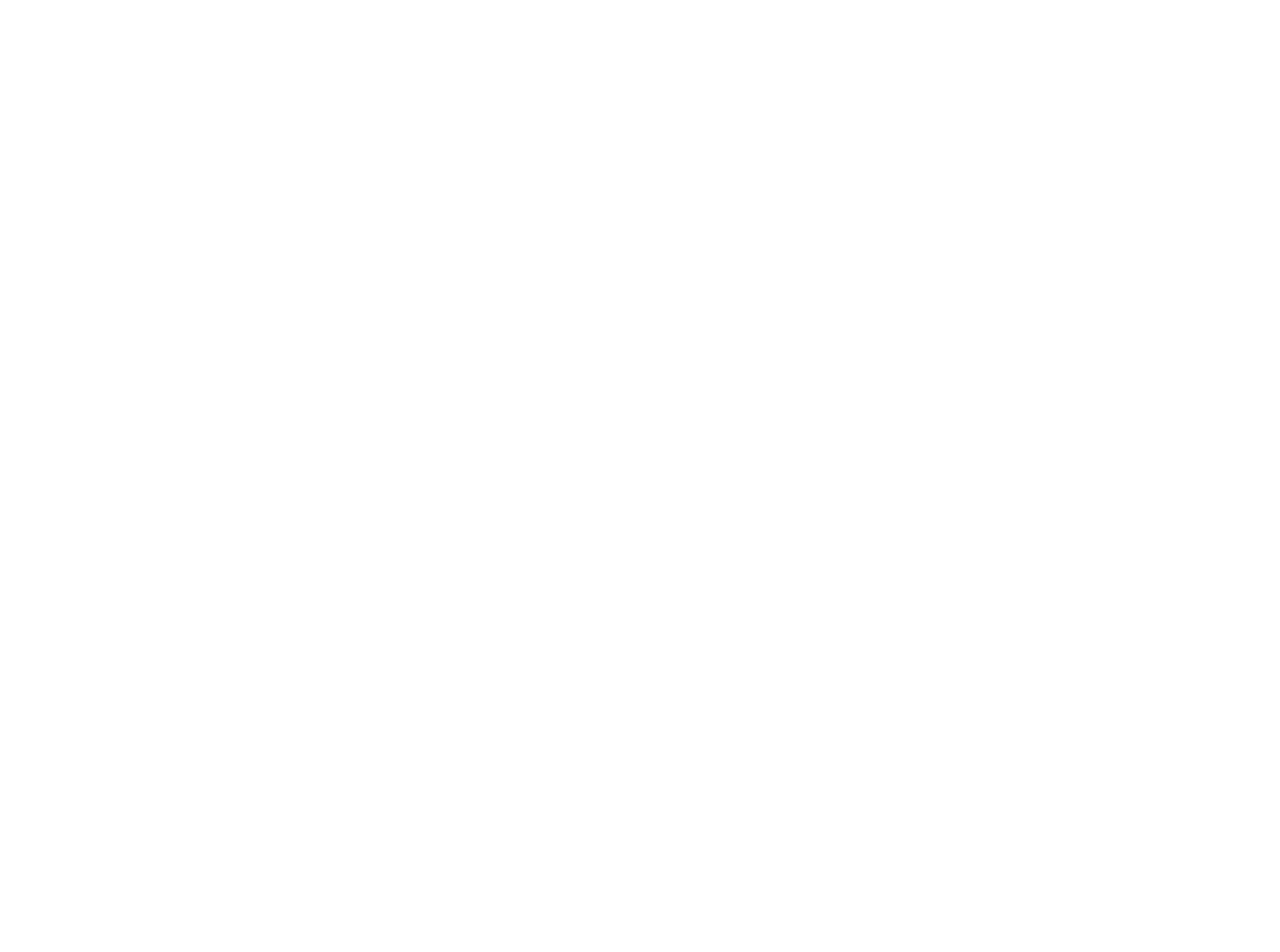
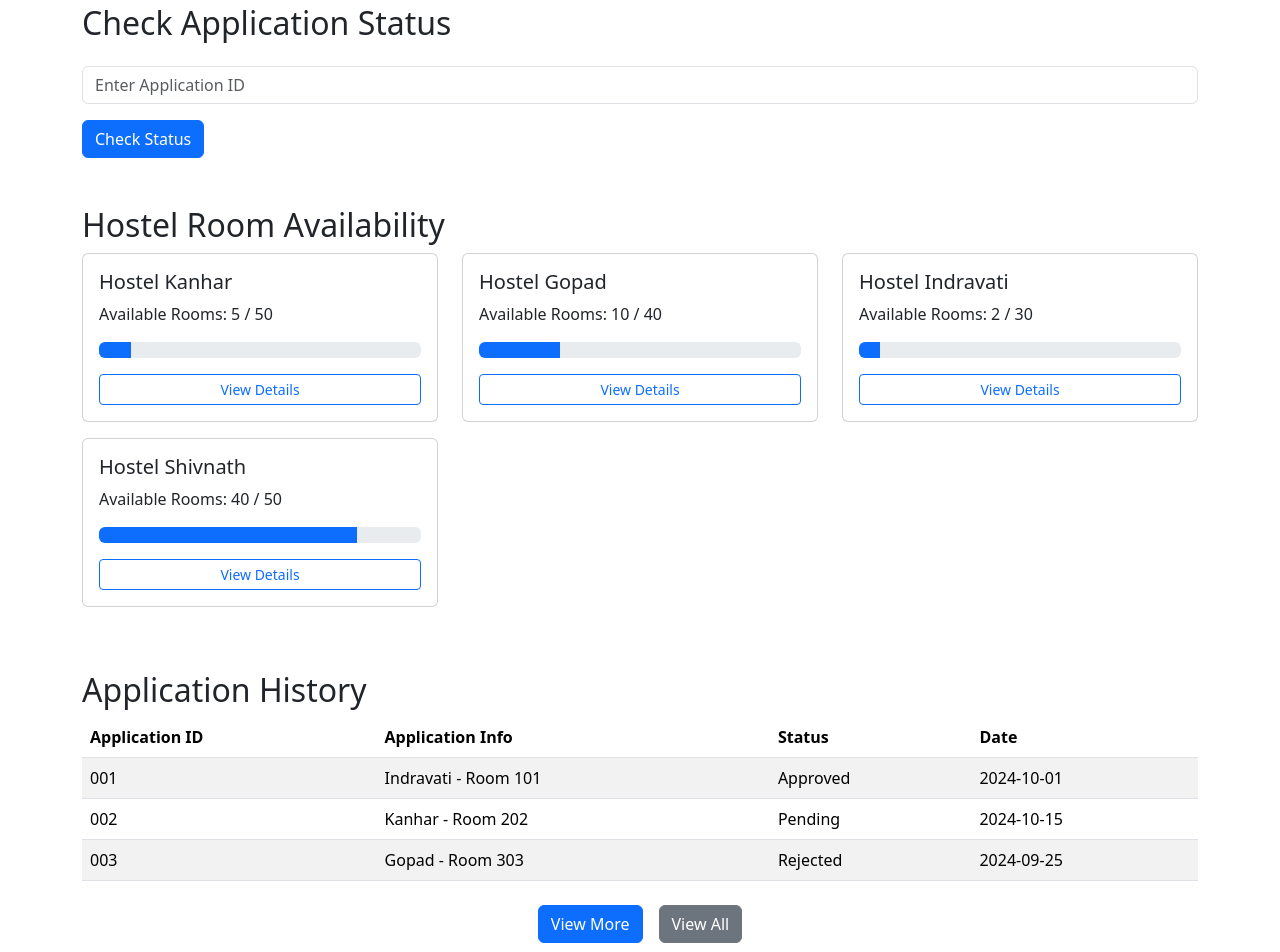
Before and after one commit to OmAnand857/Hostel_Management, a React (Create React App) app: page /status in a window 1280 px wide. Shown: the part 100-1052 px from the top of the page. Before the commit the page ends 800 px from the top, so only its background shows below. Built offline with nearby package versions, Linux system fonts and the light colour scheme.

Commit message:
Completed Status page

```diff
--- a/src/components/Status.js
+++ b/src/components/Status.js
@@ -1,11 +1,173 @@
-import React from "react"
 
-function Status() {
+import React, { useState } from 'react';
+import Navbar from './Navbar.js';
+import Footer from "./Footer.js"
+
+const StatusPage = () => {
+    // Sample static data for demonstration
+    const applicationHistory = [
+        { id: '001', info: 'Indravati - Room 101', status: 'Approved', date: '2024-10-01' },
+        { id: '002', info: 'Kanhar - Room 202', status: 'Pending', date: '2024-10-15' },
+        { id: '003', info: 'Gopad - Room 303', status: 'Rejected', date: '2024-09-25' },
+        { id: '003', info: 'Gopad - Room 303', status: 'Rejected', date: '2024-09-25' },
+        { id: '003', info: 'Gopad - Room 303', status: 'Rejected', date: '2024-09-25' },
+        { id: '003', info: 'Gopad - Room 303', status: 'Rejected', date: '2024-09-25' },
+        { id: '003', info: 'Gopad - Room 303', status: 'Rejected', date: '2024-09-25' },
+        { id: '003', info: 'Gopad - Room 303', status: 'Rejected', date: '2024-09-25' },
+        { id: '003', info: 'Gopad - Room 303', status: 'Rejected', date: '2024-09-25' },
+        { id: '003', info: 'Gopad - Room 303', status: 'Rejected', date: '2024-09-25' },
+        { id: '003', info: 'Gopad - Room 303', status: 'Rejected', date: '2024-09-25' },
+        { id: '003', info: 'Gopad - Room 303', status: 'Rejected', date: '2024-09-25' },
+        { id: '003', info: 'Gopad - Room 303', status: 'Rejected', date: '2024-09-25' },
+        { id: '003', info: 'Gopad - Room 303', status: 'Rejected', date: '2024-09-25' },
+        { id: '003', info: 'Gopad - Room 303', status: 'Rejected', date: '2024-09-25' },
+        { id: '003', info: 'Gopad - Room 303', status: 'Rejected', date: '2024-09-25' },
+        { id: '003', info: 'Gopad - Room 303', status: 'Rejected', date: '2024-09-25' },
+        { id: '003', info: 'Gopad - Room 303', status: 'Rejected', date: '2024-09-25' },
+        { id: '003', info: 'Gopad - Room 303', status: 'Rejected', date: '2024-09-25' },
+        { id: '003', info: 'Gopad - Room 303', status: 'Rejected', date: '2024-09-25' },
+        { id: '003', info: 'Gopad - Room 303', status: 'Rejected', date: '2024-09-25' },
+        { id: '003', info: 'Gopad - Room 303', status: 'Rejected', date: '2024-09-25' },
+        { id: '003', info: 'Gopad - Room 303', status: 'Rejected', date: '2024-09-25' },
+        { id: '003', info: 'Gopad - Room 303', status: 'Rejected', date: '2024-09-25' },
+        { id: '003', info: 'Gopad - Room 303', status: 'Rejected', date: '2024-09-25' },
+        { id: '003', info: 'Gopad - Room 303', status: 'Rejected', date: '2024-09-25' },
+        { id: '003', info: 'Gopad - Room 303', status: 'Rejected', date: '2024-09-25' },
+        { id: '003', info: 'Gopad - Room 303', status: 'Rejected', date: '2024-09-25' },
+        { id: '003', info: 'Gopad - Room 303', status: 'Rejected', date: '2024-09-25' },
+        { id: '003', info: 'Gopad - Room 303', status: 'Rejected', date: '2024-09-25' },
+        { id: '003', info: 'Gopad - Room 303', status: 'Rejected', date: '2024-09-25' },
+      ];
+
+    const roomAvailability = [
+      { hostel: 'Kanhar', available: 5, total: 50 },
+      { hostel: 'Gopad', available: 10, total: 40 },
+      { hostel: 'Indravati', available: 2, total: 30 },
+      { hostel: 'Shivnath', available: 40, total: 50 },
+    ];
+
+    const [displayedEntries, setDisplayedEntries] = useState(3);
+
+  const handleViewMore = () => {
+    setDisplayedEntries((prev) => Math.min(prev + 5, applicationHistory.length));
+  };
+
+  const handleViewAll = () => {
+    setDisplayedEntries(applicationHistory.length);
+  };
+
+  const handleShowLess = () => {
+    setDisplayedEntries(3);
+  };
+
     return (
-        <div>
-            <h1>Hello World</h1>
+      <>
+        <Navbar />
+        <div className="container py-5">
+          {/* <h1 className="text-center mb-4">Status</h1> */}
+
+          <section className="mb-5">
+          <h2>Check Application Status</h2>
+          <div className="form-inline py-3">
+            <input
+              type="text"
+              className="form-control mr-2"
+              placeholder="Enter Application ID"
+            />
+          </div>
+          <button className="btn btn-primary">Check Status</button>
+        </section>
+
+          {/* Room Availability */}
+          <section className="mb-5">
+          <h2>Hostel Room Availability</h2>
+          <div className="row">
+            {roomAvailability.map((hostel, index) => (
+              <div key={index} className="col-md-4 mb-3">
+                <div className="card p-3">
+                  <h5>Hostel {hostel.hostel}</h5>
+                  <p>Available Rooms: {hostel.available} / {hostel.total}</p>
+                  <div className="progress mb-3">
+                    <div
+                      className="progress-bar"
+                      role="progressbar"
+                      style={{ width: `${(hostel.available / hostel.total) * 100}%` }}
+                      aria-valuenow={hostel.available}
+                      aria-valuemin="0"
+                      aria-valuemax={hostel.total}
+                    ></div>
+                  </div>
+                  {/* View More Button */}
+                  <button className="btn btn-outline-primary btn-sm">
+                    View Details
+                  </button>
+                </div>
+              </div>
+            ))}
+          </div>
+        </section>
+
+          {/* Application History */}
+          <section className="mb-5">
+          <h2>Application History</h2>
+          <table className="table table-striped">
+            <thead>
+              <tr>
+                <th>Application ID</th>
+                <th>Application Info</th>
+                <th>Status</th>
+                <th>Date</th>
+              </tr>
+            </thead>
+            <tbody>
+              {applicationHistory.slice(0, displayedEntries).map((application, index) => (
+                <tr key={index}>
+                  <td>{application.id}</td>
+                  <td>{application.info}</td>
+                  <td>{application.status}</td>
+                  <td>{application.date}</td>
+                </tr>
+              ))}
+            </tbody>
+          </table>
+
+          {/* View More and View All Buttons */}
+          <div className="text-center">
+            {displayedEntries < applicationHistory.length && (
+              <button className="btn btn-primary m-2" onClick={handleViewMore}>
+                View More
+              </button>
+            )}
+            {displayedEntries < applicationHistory.length && (
+              <button className="btn btn-secondary m-2" onClick={handleViewAll}>
+                View All
+              </button>
+            )}
+            {displayedEntries > 3 && (
+              <button className="btn btn-danger m-2" onClick={handleShowLess}>
+                Show Less
+              </button>
+            )}
+          </div>
+        </section>
         </div>
-    )
-}
 
-export default Status
+        {/* <hr className="my-2" /> */}
+
+        <div className="container py-5">
+          {/* Notices and Updates */}
+          <section className="mb-5">
+            <h2>Notices and Updates</h2>
+            <p>HostelPro is lauching their website soon!</p>
+            <p>Stay tuned for any important notices or updates related to HostelPro and hostel management.</p>
+          </section>
+        </div>
+
+        <hr className="my-2" />
+
+        <Footer/>
+      </>
+    );
+  };
+
+  export default StatusPage;
```
